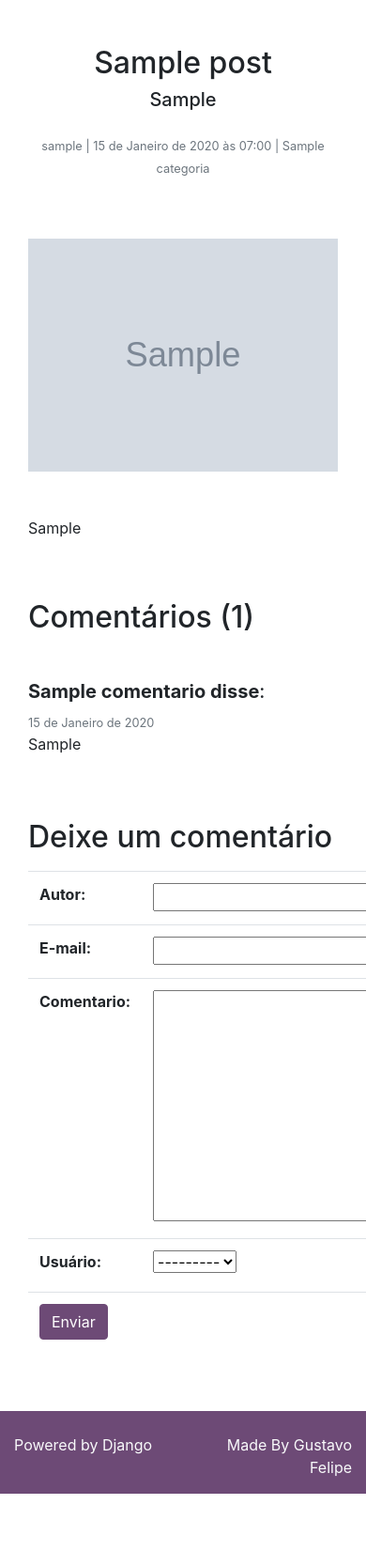
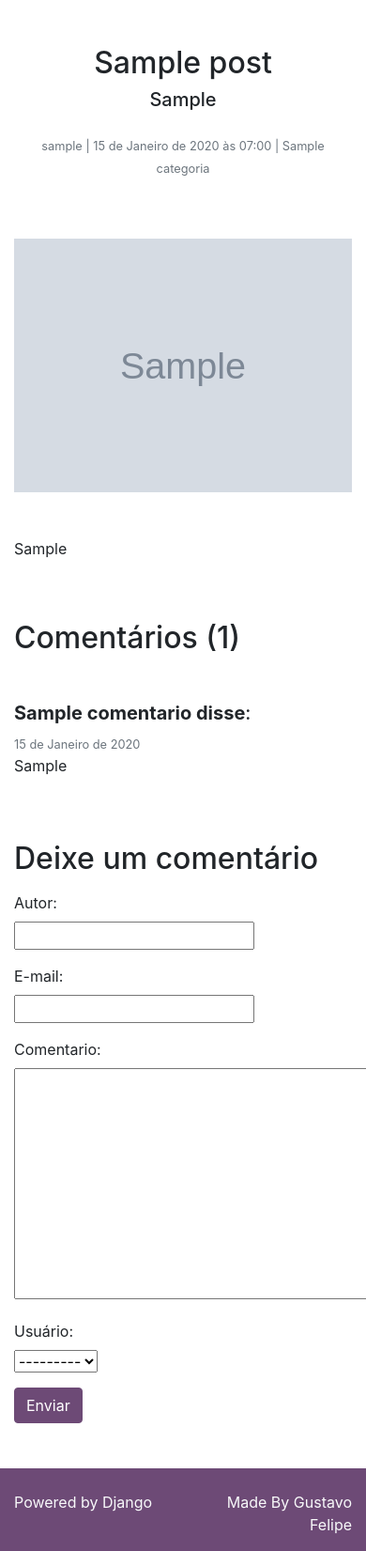
Before and after one commit to gusttavofelipe/projeto-blog, a Django app: page /post/1 in a window 390 px wide; the page is wider, and only the part inside the window is pictured. Shown: the part 56-1707 px from the top of that part at 94% size. Before the commit the page ends 1646 px from the top of that part, so only its background shows below. Run offline with Django 4.2, Linux system fonts and the light colour scheme; tables that the repository leaves empty hold one stand-in row (values such as "Sample post"); grey boxes marked "Sample" are stand-in pictures; some libraries are stand-ins or nearby versions.

Commit message:
corrigindo visualização mobile

```diff
--- a/posts/templates/posts/post_detalhes.html
+++ b/posts/templates/posts/post_detalhes.html
@@ -5,7 +5,6 @@
 
 {% block conteudo %}
 <!-- POST -->
-<div class="container">
 <div class="row pt-5">
     <div class="col-xl"></div>
     <div class="col-xl-8 text-center">
@@ -62,22 +61,27 @@
 
         <form method="POST" action="#envia_comentario">
             {% csrf_token %}
-                <table class="table">
-                    {{ form }}
-                    <tr>
-                        <td colspan="2">
+
+            {% for hidden_field in form.hidden_fields %}
+                {{ hidden_field }} <!--campos invisiveis-->
+            {% endfor %}
+
+            {% for visible_field in form.visible_fields %}
+            <div class="form-group">
+                {{ visible_field.label_tag }} <br>
+                {{ visible_field }} <!--campos visiveis-->
+                {{ visible_field.errors }} <!-- mensagens de error-->
+            </div>
+            {% endfor %}
+
+
             {% include 'parciais/_messages.html' %}
             <input id="envia_comentario" type="submit" class="btn btn-primary"
                 value="Enviar">
-                        </td>
-                    </tr>
-                </table>
+
         </form>
-
-
     </div>
     <div class="col-xl"></div>
 </div>
-</div>
 <!-- POST -->
 {% endblock conteudo %}
```
Lines whose indentation alone changed are shown as unchanged.
